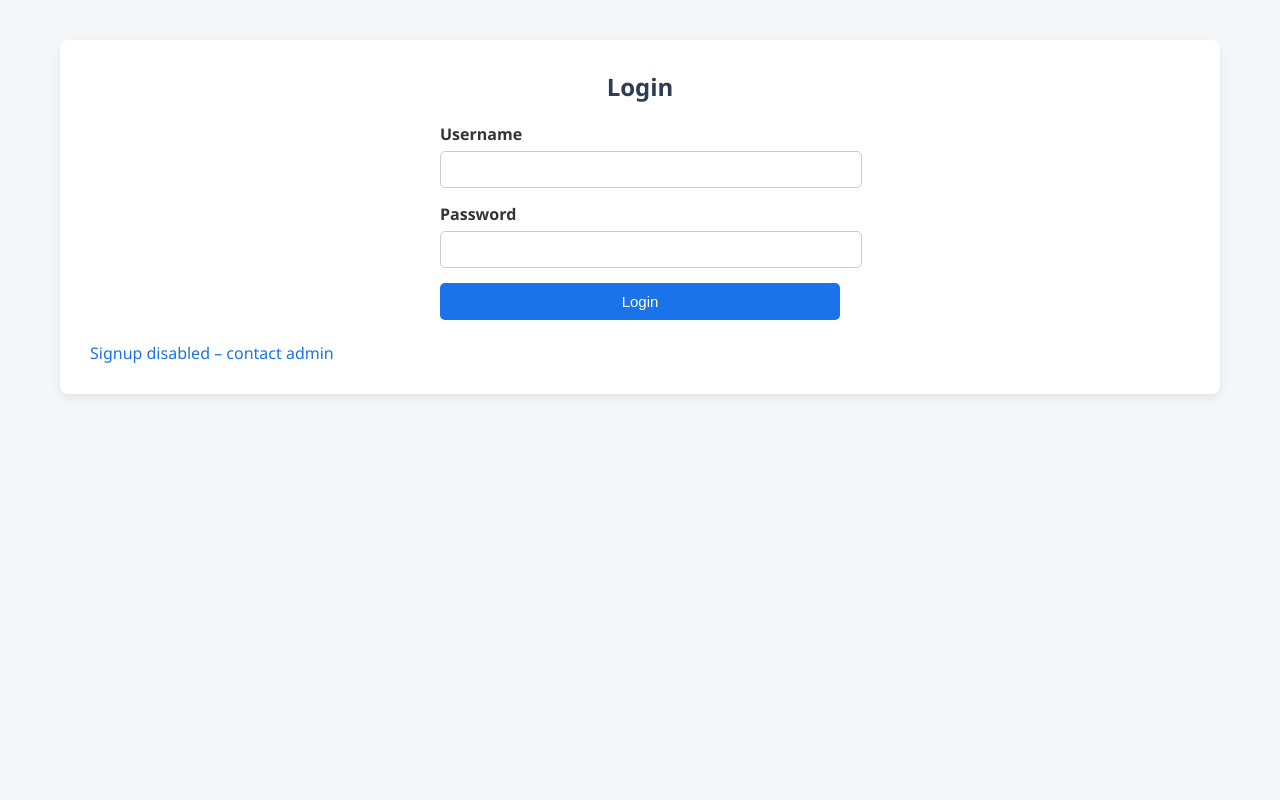
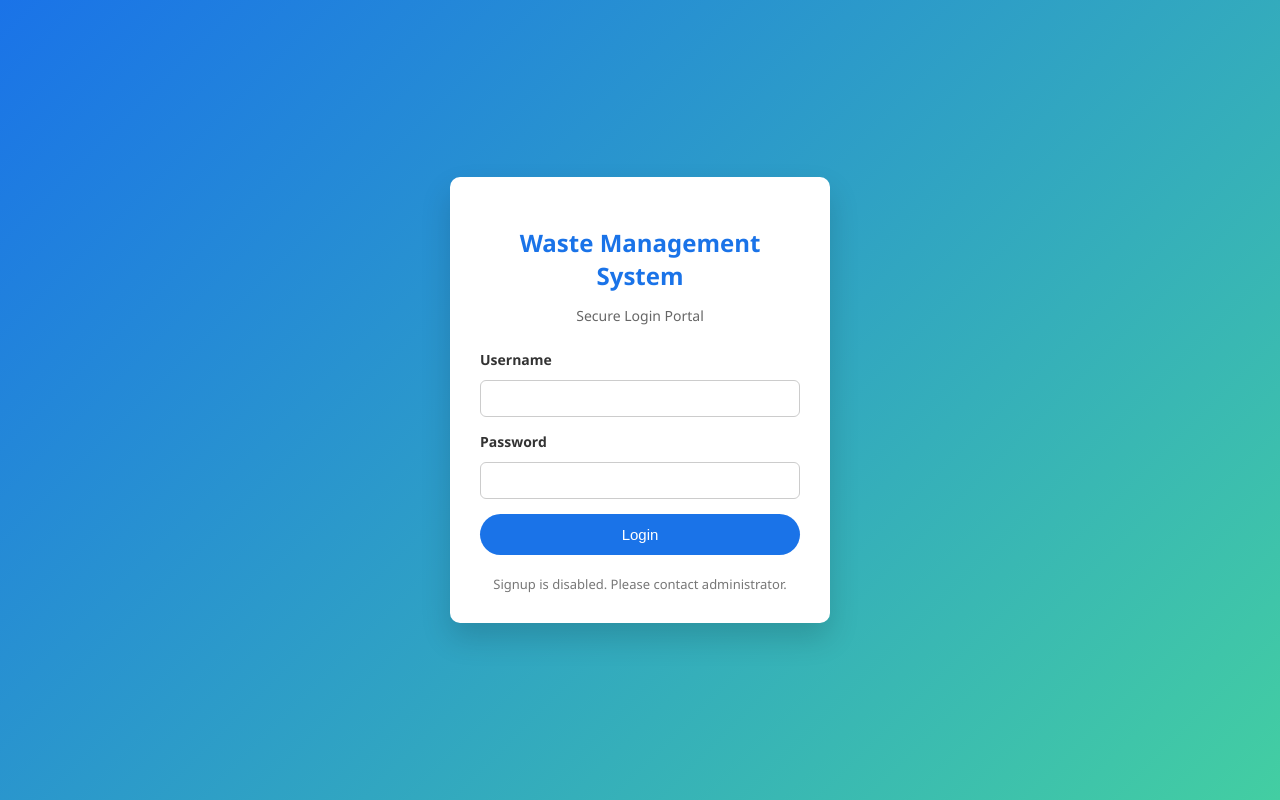
Before and after one commit to aldrinjacob/Waste_Management_DBMS, a Flask app: page /login in a window 1280 px wide. Run offline with Flask 3, Linux system fonts and the light colour scheme.

Commit message:
Added colorful professional UI with banner image and improved layouts

```diff
--- a/app.py
+++ b/app.py
@@ -185,6 +185,5 @@ def add_user():
 
     return render_template('add_user.html')
 
-# ---------------- RUN APP ----------------
 if __name__ == "__main__":
-    app.run(debug=True)
+    app.run(debug=True, port=5001)
--- a/static/style.css
+++ b/static/style.css
@@ -1,53 +1,75 @@
-/* ===== Global Styles ===== */
+/* ===== Reset ===== */
+* {
+    box-sizing: border-box;
+}
+
+/* ===== Body ===== */
 body {
     margin: 0;
-    padding: 0;
-    font-family: "Segoe UI", Tahoma, Geneva, Verdana, sans-serif;
-    background-color: #f4f6f9;
+    font-family: "Poppins", "Segoe UI", Arial, sans-serif;
+    background: linear-gradient(135deg, #1a73e8, #43cea2);
+    min-height: 100vh;
     color: #333;
 }
 
-/* ===== Page Container ===== */
+/* ===== Main Card ===== */
 .container {
-    width: 90%;
+    width: 92%;
     max-width: 1100px;
     margin: 40px auto;
-    background: #ffffff;
-    padding: 30px;
-    border-radius: 8px;
-    box-shadow: 0 4px 10px rgba(0, 0, 0, 0.08);
+    background: white;
+    border-radius: 12px;
+    box-shadow: 0 20px 40px rgba(0,0,0,0.15);
+    overflow: hidden;
 }
 
-/* ===== Headings ===== */
-h2 {
-    margin-top: 0;
-    color: #2c3e50;
+/* ===== Header Banner ===== */
+.header {
+    background: linear-gradient(
+        rgba(0,0,0,0.4),
+        rgba(0,0,0,0.4)
+    ),
+    url("/static/waste_bg.jpg");
+    background-size: cover;
+    background-position: center;
+    color: white;
+    padding: 30px;
     text-align: center;
 }
 
-/* ===== Links & Buttons ===== */
-a {
-    text-decoration: none;
-    color: #1a73e8;
-    font-weight: 500;
+.header h2 {
+    margin: 0;
+    font-size: 30px;
 }
 
-a:hover {
-    text-decoration: underline;
+.header p {
+    margin-top: 8px;
+    font-size: 15px;
+    opacity: 0.9;
 }
 
+/* ===== Content ===== */
+.content {
+    padding: 30px;
+}
+
+/* ===== Buttons ===== */
 .button {
     display: inline-block;
-    padding: 10px 16px;
-    background-color: #1a73e8;
+    padding: 10px 22px;
+    background: linear-gradient(135deg, #1a73e8, #43cea2);
     color: white;
-    border-radius: 5px;
+    border-radius: 30px;
     font-size: 14px;
+    font-weight: 500;
+    text-decoration: none;
     margin-right: 10px;
+    transition: 0.3s;
 }
 
 .button:hover {
-    background-color: #1558b0;
+    transform: translateY(-2px);
+    box-shadow: 0 8px 20px rgba(0,0,0,0.2);
 }
 
 /* ===== Tables ===== */
@@ -58,73 +80,65 @@ table {
 }
 
 table th {
-    background-color: #1a73e8;
-    color: white;
-    padding: 12px;
-    text-align: left;
+    background: #f4f6fb;
+    color: #333;
+    padding: 14px;
+    font-weight: 600;
+    border-bottom: 2px solid #ddd;
 }
 
 table td {
-    padding: 10px;
-    border-bottom: 1px solid #ddd;
+    padding: 12px;
+    border-bottom: 1px solid #eee;
 }
 
 table tr:hover {
-    background-color: #f1f1f1;
+    background: #f9fbff;
 }
 
 /* ===== Forms ===== */
 form {
-    max-width: 400px;
-    margin: 0 auto;
+    max-width: 420px;
+    margin: auto;
 }
 
 label {
     font-weight: 600;
+    font-size: 14px;
 }
 
-input[type="text"],
-input[type="password"],
-input[type="number"],
-input[type="date"] {
+input {
     width: 100%;
-    padding: 10px;
+    padding: 11px;
     margin-top: 6px;
-    margin-bottom: 15px;
+    margin-bottom: 18px;
     border: 1px solid #ccc;
-    border-radius: 5px;
+    border-radius: 8px;
 }
 
+/* ===== Submit Button ===== */
 button {
     width: 100%;
-    padding: 10px;
-    background-color: #1a73e8;
+    padding: 12px;
     border: none;
+    background: linear-gradient(135deg, #1a73e8, #43cea2);
     color: white;
     font-size: 15px;
-    border-radius: 5px;
+    border-radius: 30px;
     cursor: pointer;
 }
 
 button:hover {
-    background-color: #1558b0;
+    opacity: 0.9;
 }
 
-/* ===== Top Bar ===== */
-.top-bar {
-    display: flex;
-    justify-content: space-between;
-    align-items: center;
-    margin-bottom: 20px;
-}
-
-/* ===== Status Labels ===== */
+/* ===== Status ===== */
 .status-approved {
     color: green;
     font-weight: bold;
 }
 
 .status-pending {
-    color: orange;
+    color: #ff9800;
     font-weight: bold;
 }
--- a/templates/login.html
+++ b/templates/login.html
@@ -1,14 +1,83 @@
 <!DOCTYPE html>
 <html>
 <head>
-    <title>Login</title>
+    <title>Login | Waste Management System</title>
     <link rel="stylesheet" href="{{ url_for('static', filename='style.css') }}">
+    <style>
+        /* Extra styling only for login page */
+        .login-wrapper {
+            min-height: 100vh;
+            display: flex;
+            align-items: center;
+            justify-content: center;
+            background: linear-gradient(135deg, #1a73e8, #43cea2);
+        }
+
+        .login-card {
+            background: white;
+            width: 380px;
+            padding: 30px;
+            border-radius: 10px;
+            box-shadow: 0 15px 30px rgba(0,0,0,0.15);
+            text-align: center;
+        }
+
+        .login-card h2 {
+            margin-bottom: 10px;
+            color: #1a73e8;
+        }
+
+        .login-card p {
+            font-size: 14px;
+            color: #666;
+            margin-bottom: 25px;
+        }
+
+        .login-card label {
+            float: left;
+            font-weight: 600;
+            margin-bottom: 5px;
+            font-size: 14px;
+        }
+
+        .login-card input {
+            width: 100%;
+            padding: 10px;
+            margin-bottom: 15px;
+            border-radius: 6px;
+            border: 1px solid #ccc;
+        }
+
+        .login-card button {
+            width: 100%;
+            padding: 12px;
+            border: none;
+            background: #1a73e8;
+            color: white;
+            font-size: 15px;
+            border-radius: 25px;
+            cursor: pointer;
+        }
+
+        .login-card button:hover {
+            background: #1558b0;
+        }
+
+        .login-footer {
+            margin-top: 20px;
+            font-size: 13px;
+            color: #777;
+        }
+    </style>
 </head>
 <body>
 
-<div class="container">
+<div class="login-wrapper">
 
-<h2>Login</h2>
+    <div class="login-card">
+
+        <h2>Waste Management System</h2>
+        <p>Secure Login Portal</p>
 
         <form method="post">
             <label>Username</label>
@@ -20,8 +89,11 @@
             <button type="submit">Login</button>
         </form>
 
-<br>
-<a href="/signup">Signup disabled – contact admin</a>
+        <div class="login-footer">
+            Signup is disabled. Please contact administrator.
+        </div>
+
+    </div>
 
 </div>
 
```
Also changed, not shown: templates/add.html (+8 -1 lines), templates/add_user.html (+10 -3 lines), templates/admin.html (+7 -2 lines), templates/edit.html (+8 -1 lines), templates/index.html (+8 -2 lines), static/waste_bg.jpg (added), 1 other file. Lines whose indentation alone changed are shown as unchanged.
